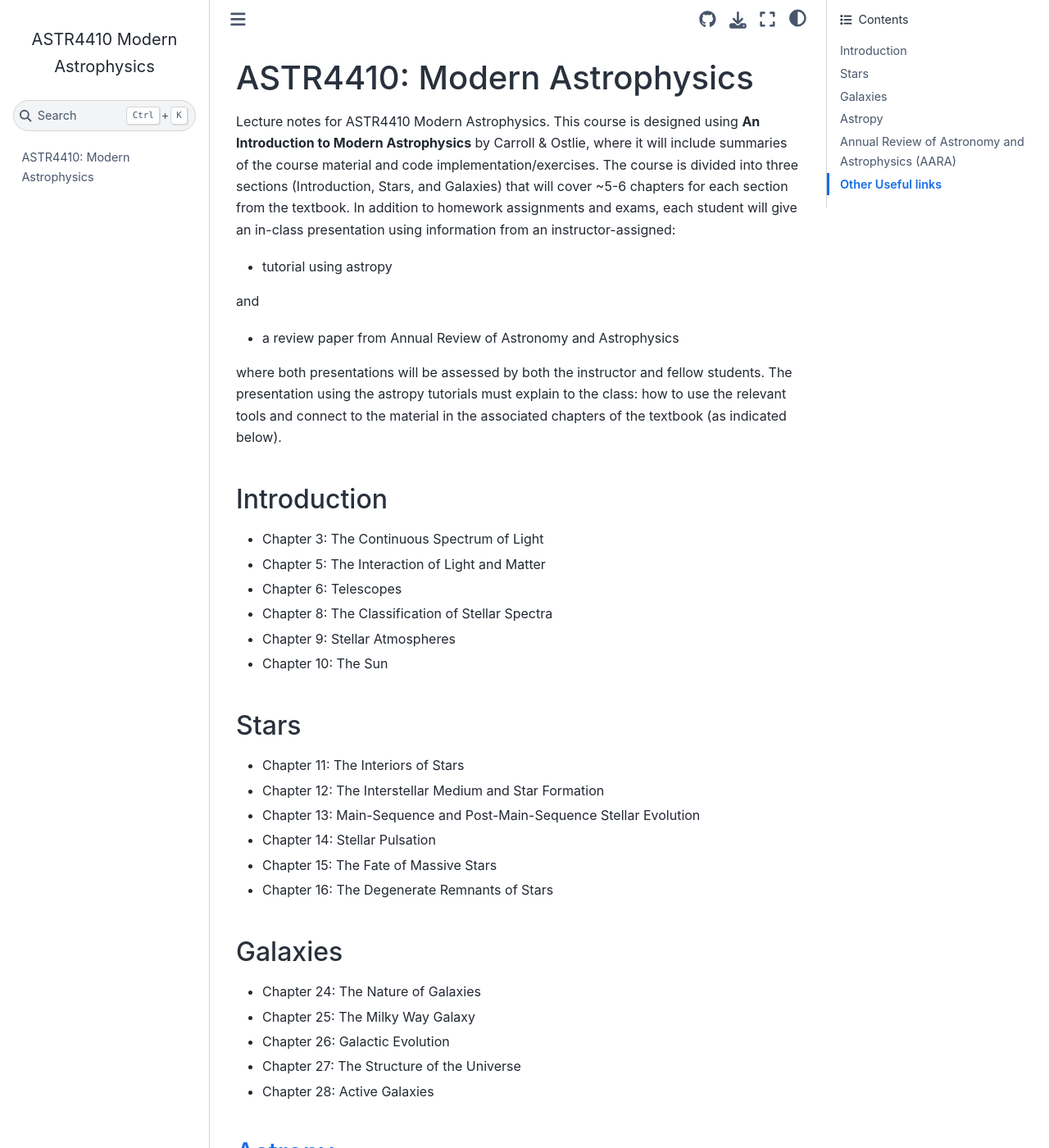
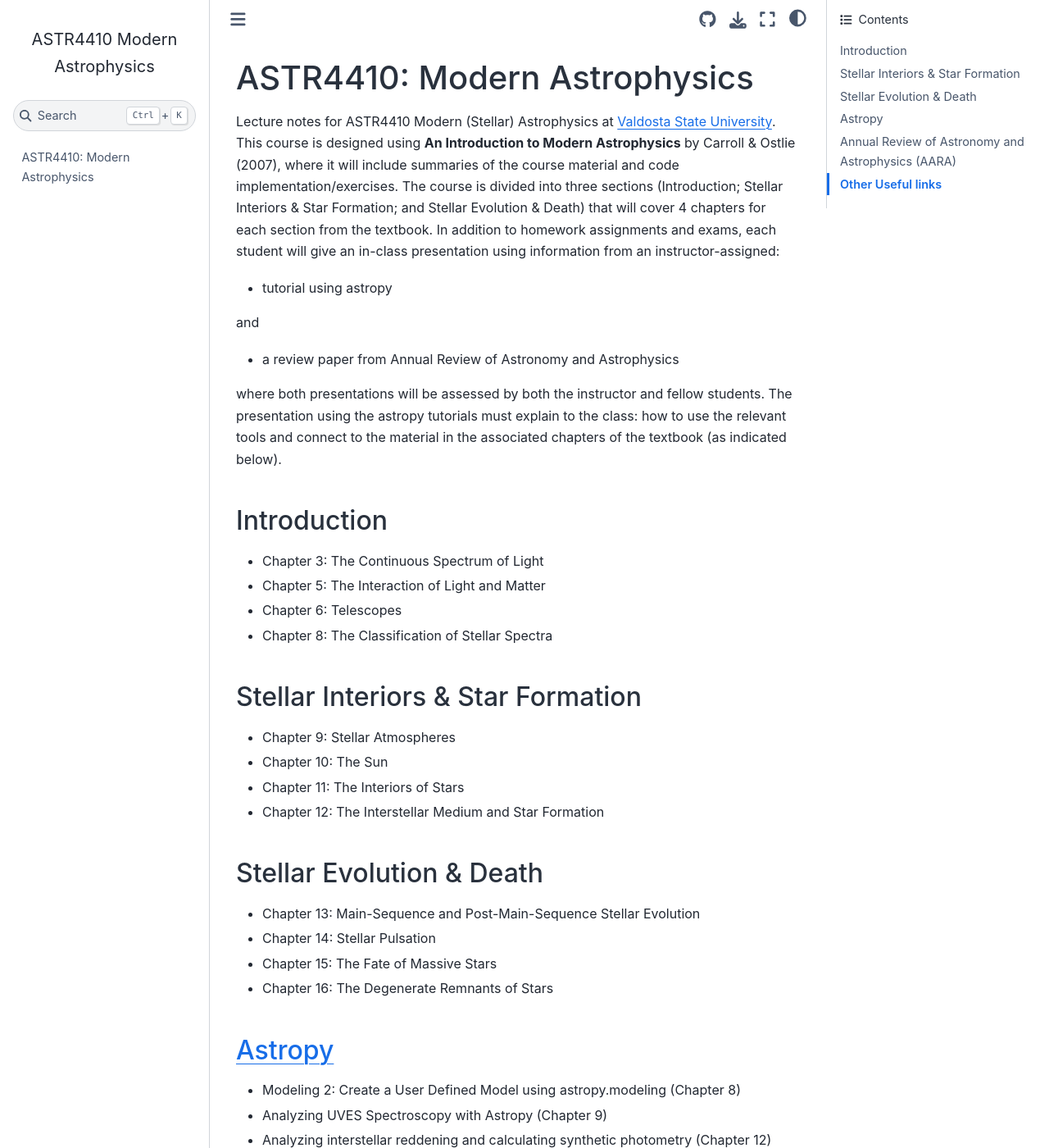
Before and after one commit to saturnaxis/ModernAstro, a Jupyter Book: the page built from README.md, in a window 1280 px wide and 1400 px high. Shown: the whole window at 82% size. Built offline with Jupyter Book 1.0.4 settings and Sphinx 7.4.7 and the Sphinx Book theme 1.1.4, drawn with Linux system fonts in a browser that asks for light colours; pages that are not in the unit, such as notebooks, are missing from menus; some of the changed text lies outside the part shown.

Commit message:
restructured main outline

```diff
--- a/README.md
+++ b/README.md
@@ -1,5 +1,5 @@
 # ASTR4410: Modern Astrophysics
-Lecture notes for ASTR4410 Modern Astrophysics.  This course is designed using **An Introduction to Modern Astrophysics** by Carroll & Ostlie, where it will include summaries of the course material and code implementation/exercises.  The course is divided into three sections (Introduction, Stars, and Galaxies) that will cover ~5-6 chapters for each section from the textbook.  In addition to homework assignments and exams, each student will give an in-class presentation using information from an instructor-assigned:
+Lecture notes for ASTR4410 Modern (Stellar) Astrophysics at [Valdosta State University](https://www.valdosta.edu/phy/).  This course is designed using **An Introduction to Modern Astrophysics** by Carroll & Ostlie (2007), where it will include summaries of the course material and code implementation/exercises.  The course is divided into three sections (Introduction; Stellar Interiors & Star Formation; and Stellar Evolution & Death) that will cover 4 chapters for each section from the textbook.  In addition to homework assignments and exams, each student will give an in-class presentation using information from an instructor-assigned:
 
 - tutorial using astropy
 
@@ -14,23 +14,18 @@ where both presentations will be assessed by both the instructor and fellow stud
 - Chapter 5: The Interaction of Light and Matter
 - Chapter 6: Telescopes
 - Chapter 8: The Classification of Stellar Spectra
+
+## Stellar Interiors & Star Formation
 - Chapter 9: Stellar Atmospheres
 - Chapter 10: The Sun
-
-## Stars
 - Chapter 11: The Interiors of Stars
 - Chapter 12: The Interstellar Medium and Star Formation
+
+## Stellar Evolution & Death
 - Chapter 13: Main-Sequence and Post-Main-Sequence Stellar Evolution
 - Chapter 14: Stellar Pulsation
 - Chapter 15: The Fate of Massive Stars
 - Chapter 16: The Degenerate Remnants of Stars
-
-## Galaxies
-- Chapter 24: The Nature of Galaxies
-- Chapter 25: The Milky Way Galaxy
-- Chapter 26: Galactic Evolution
-- Chapter 27: The Structure of the Universe
-- Chapter 28: Active Galaxies
 
 ## [Astropy](https://learn.astropy.org/)
 - Modeling 2: Create a User Defined Model using astropy.modeling (Chapter 8)
@@ -46,7 +41,6 @@ where both presentations will be assessed by both the instructor and fellow stud
 - Theory of Star Formation (McKee and Ostriker 2007)
 - Evolution of Asymptotic Giant Branch Stars (Herwig 2005)
 - Star Formation in the Milky Way and Nearby Galaxies (Kennicutt and Evans 2012)
-- The Evolution of Galaxy Structure Over Cosmic Time (Conselice 2014)
 
 ## Other Useful links
 - An awesome list of resources for professional astronomers (https://github.com/jonathansick/awesome-astronomy)
--- a/_toc.yml
+++ b/_toc.yml
@@ -11,13 +11,16 @@ parts:
   - file: Chapter_5/interaction-of-light-and-matter
   - file: Chapter_6/telescopes
   - file: Chapter_8/classification-of-stellar-spectra
+- caption: Stellar Interiors & Star Formation
+  numbered: true
+  chapters:
   - file: Chapter_9/stellar-atmospheres
   - file: Chapter_10/sun
-- caption: Stars
+  - file: Chapter_11/interiors-of-stars
+  - file: Chapter_12/interstellar-medium-and-star-formation
+- caption: Stellar Evolution & Death
   numbered: true
   chapters:
-  - file: Chapter_11/interiors-of-stars
-  - file: Chapter_12/interstellar-medium-and-star-formation
   - file: Chapter_13/stellar-evolution
   - file: Chapter_14/stellar-pulsation
   - file: Chapter_15/fate-of-massive-stars
```
Also changed, not shown: docs/README.html (+28 -27 lines), docs/_sources/README.md (+5 -11 lines), docs/genindex.html (+14 -7 lines), docs/home.html (+16 -7 lines), docs/search.html (+14 -7 lines), docs/searchindex.js.
